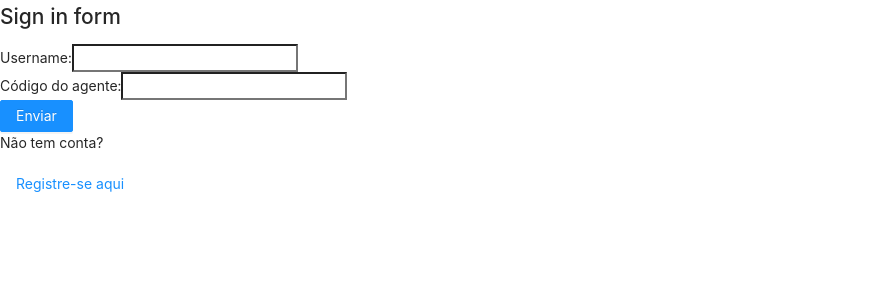
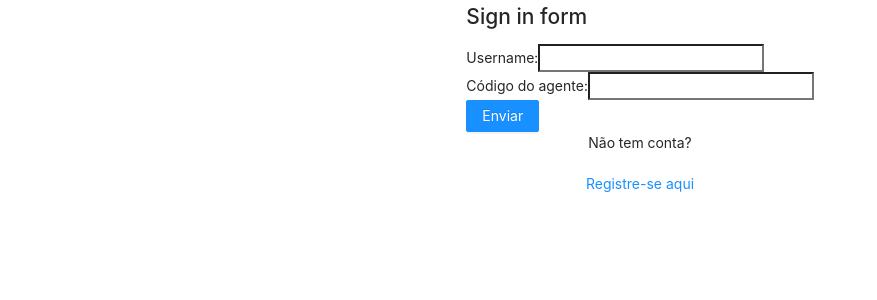
Before and after one commit to ranielsobrinho/flexqueues, a React (Create React App) app: page / in a window 1280 px wide. Shown: the top 300 px of the page, without its empty margins (0-877 px from the left). Built offline with nearby package versions, Linux system fonts and the light colour scheme.

Commit message:
feat: displaying center with flexbox

```diff
--- a/src/pages/Home/index.css
+++ b/src/pages/Home/index.css
@@ -0,0 +1,6 @@
+.container{
+    display: flex;
+    justify-content: center;
+    align-items: center;
+    flex-direction: column;
+}
```
